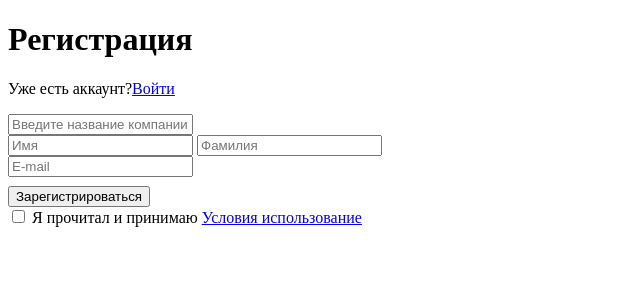
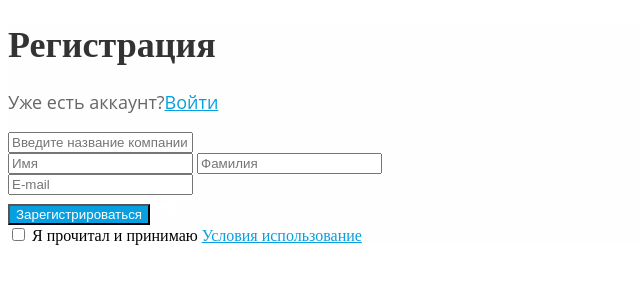
Before and after one commit to enagtim/HTML-and-CSS-project, a plain HTML site: page 2-form/index.html in a window 1280 px wide. Shown: the whole page, without its empty margins (0-640 px from the left). Drawn offline with Linux system fonts and the light colour scheme.

Commit message:
Добавил стили к домашнему заданию

```diff
--- a/2-form/index.html
+++ b/2-form/index.html
@@ -1,10 +1,13 @@
 <!DOCTYPE html>
 <html lang="en">
+
 <head>
     <meta charset="UTF-8">
     <meta name="viewport" content="width=device-width, initial-scale=1.0">
     <title>Форма регистрации</title>
+    <link rel="stylesheet" href="../styles/form.css">
 </head>
+
 <body>
     <main>
         <form action="#" method="get">
@@ -32,4 +35,5 @@
         </form>
     </main>
 </body>
+
 </html>
--- a/styles/form.css
+++ b/styles/form.css
@@ -0,0 +1,25 @@
+form {
+    background-color: #FFFEFE;
+}
+h1 {
+    color: #333;
+    font-size: 36px;
+    font-style: normal;
+    font-weight: 700;
+    line-height: normal;
+}
+p {
+    color: #666;
+    font-family: "Open Sans";
+    font-size: 18px;
+    font-style: normal;
+    font-weight: 400;
+    line-height: normal;
+}
+a {
+    color: #089FE0;
+}
+button {
+    background-color: #089FE0;
+    color: #FFF;
+}
```
Also changed, not shown: 1-blog/Index.html (+0 -1 lines).
